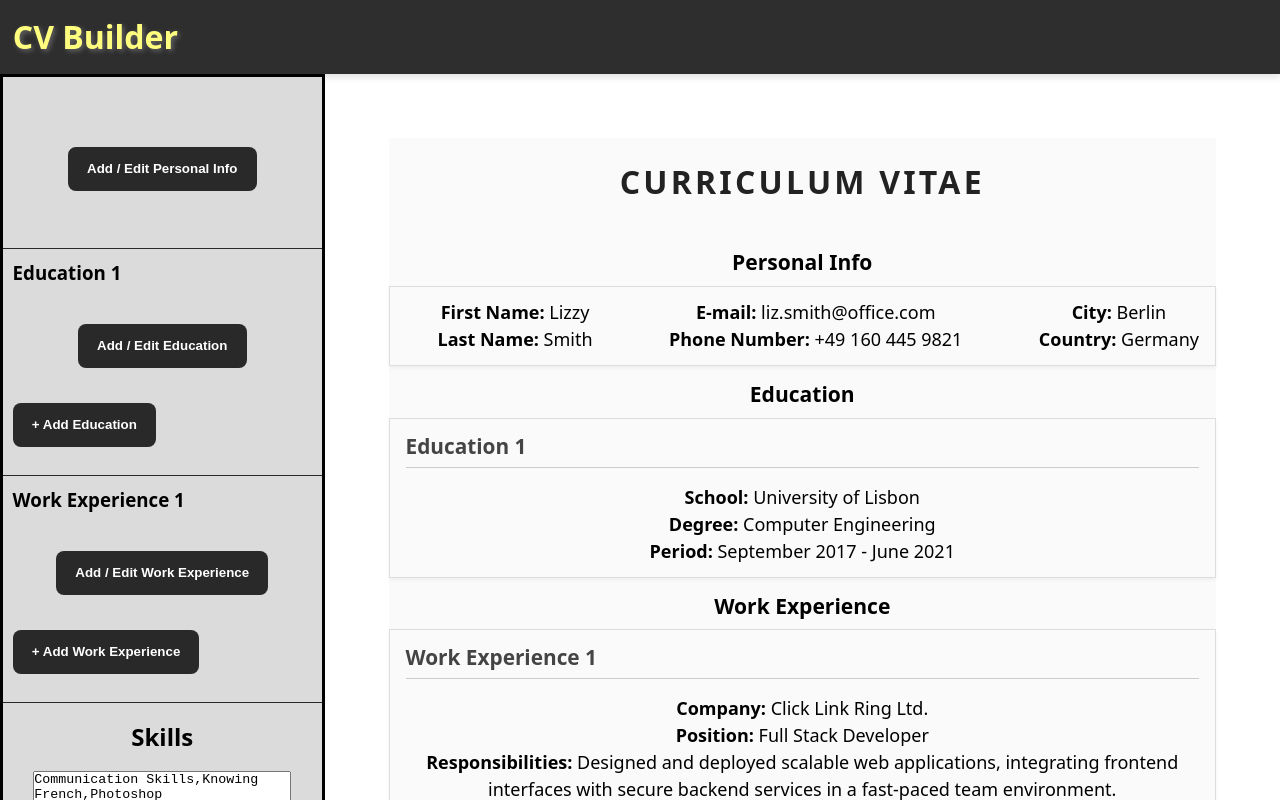
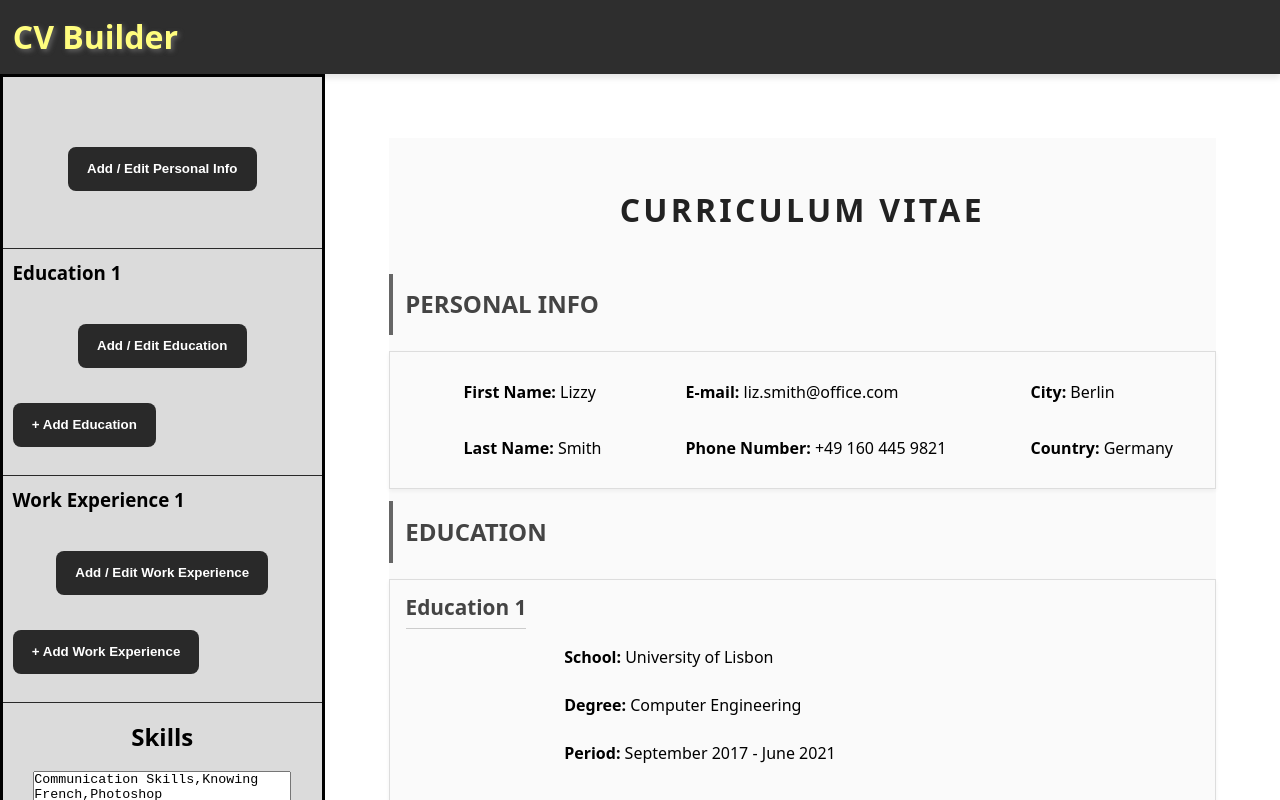
Before and after one commit to FreeFallRush/cv-application, a React (Vite) app: page / in a window 1280 px wide. Shown: the top 800 px of the page. Built offline with nearby package versions, Linux system fonts and the light colour scheme.

Commit message:
Adjusted CVPreview.jsx for styling
Styled CVPreview.css

```diff
--- a/src/components/CVPreview.jsx
+++ b/src/components/CVPreview.jsx
@@ -13,6 +13,7 @@ function CVPreview({
   return (
     <div className="cv-preview">
       <h2>Curriculum Vitae</h2>
+
       <div className="personalInfo-section">
         <h3>Personal Info</h3>
         <div className="personalInfo">
@@ -54,7 +55,7 @@ function CVPreview({
         {educationInfo.length > 0 ? (
           educationInfo.map((edu, index) => (
             <div key={edu.id} className="educationInfo">
-              <h3>Education {index + 1}</h3>
+              <h4>Education {index + 1}</h4>
               <p>
                 <strong>School: </strong>
                 {edu.school || (index === 0 ? defaultEducation.school : "")}
@@ -89,7 +90,7 @@ function CVPreview({
         {experienceInfo.length > 0 ? (
           experienceInfo.map((exp, index) => (
             <div key={exp.id} className="practicalExperience">
-              <h3>Work Experience {index + 1}</h3>
+              <h4>Work Experience {index + 1}</h4>
               <p>
                 <strong>Company: </strong>{" "}
                 {exp.company || (index === 0 ? defaultExperience.company : "")}
--- a/src/styles/CVPreview.css
+++ b/src/styles/CVPreview.css
@@ -1,11 +1,11 @@
 .cv-preview {
   min-width: 80%;
   margin: 4rem;
-  padding: 1.3rem 0;
+  padding: 1rem 0;
   display: flex;
   flex-direction: column;
   text-align: center;
-  font-size: 18px;
+  font-size: 16px;
   background-color: #fafafa;
 }
 
@@ -14,34 +14,48 @@
   letter-spacing: 0.2rem;
   text-transform: uppercase;
   margin-bottom: 2rem;
+  margin-top: 2rem;
   padding-bottom: 0.5rem;
   color: #222;
 }
 
+.cv-preview h3 {
+  font-size: 1.5rem;
+  text-align: left;
+  text-transform: uppercase;
+  margin-bottom: 1rem;
+  color: #444;
+  border-left: 4px solid #666;
+  padding: 0.8rem;
+}
+
 .personalInfo {
   display: flex;
-  /* justify-content: center; */
-  justify-content: space-between;
-  padding: 0.8rem;
+  justify-content: space-around;
 }
 
 .personalInfo-group {
   margin-left: 2rem;
+  text-align: left;
+}
+
+.personalInfo-group p {
+  padding: 1rem;
 }
 
 .personalInfo,
 .educationInfo,
-.practicalExperience {
+.practicalExperience,
+.skills-section {
   border: 1px solid #ddd;
-
   padding: 12px 16px;
   margin-bottom: 12px;
   background-color: #fafafa;
   box-shadow: 0 2px 4px rgba(0, 0, 0, 0.05);
 }
 
-.educationInfo h3,
-.practicalExperience h3 {
+.educationInfo h4,
+.practicalExperience h4 {
   font-size: 1.3rem;
   color: #444;
   margin-bottom: 1rem;
@@ -50,29 +64,65 @@
   text-align: left;
 }
 
+.practicalExperience,
+.educationInfo {
+  display: flex;
+  flex-direction: column;
+  align-items: center;
+}
+
+.practicalExperience h4,
+.educationInfo h4 {
+  align-self: start;
+}
+
+.practicalExperience p,
+.educationInfo p {
+  width: 60%;
+  text-align: left;
+  margin-bottom: 1.5rem;
+}
+
 .skills-section {
   margin-top: 2rem;
   text-align: center;
-}
-
-.skills-section h3 {
-  font-size: 1.3rem;
-  color: #444;
-  margin-bottom: 1rem;
   border-bottom: 1px solid #ccc;
-  padding-bottom: 0.3rem;
-  text-align: left;
 }
 
 .skills-list {
   list-style-position: inside;
   display: flex;
+  justify-content: start;
   padding: 0.5rem 2.5rem;
   gap: 1rem;
-  border: 1px solid red;
 }
 
 .skills-list li {
   text-align: left;
   font-size: 1rem;
+  font-size: 16px;
 }
+
+@media (max-width: 768px) {
+  .personalInfo strong,
+  .educationInfo strong,
+  .practicalExperience strong {
+    width: 100px;
+  }
+  .practicalExperience p span:last-child {
+    max-width: 100%;
+  }
+  /* .personalInfo strong {
+    display: block;
+    margin-bottom: 0.2rem;
+  }
+
+  .personalInfo-group {
+    margin-left: 1rem;
+    text-align: left;
+  }
+
+  .personalInfo-group p {
+    padding: 0.5rem;
+  } */
+}
```
